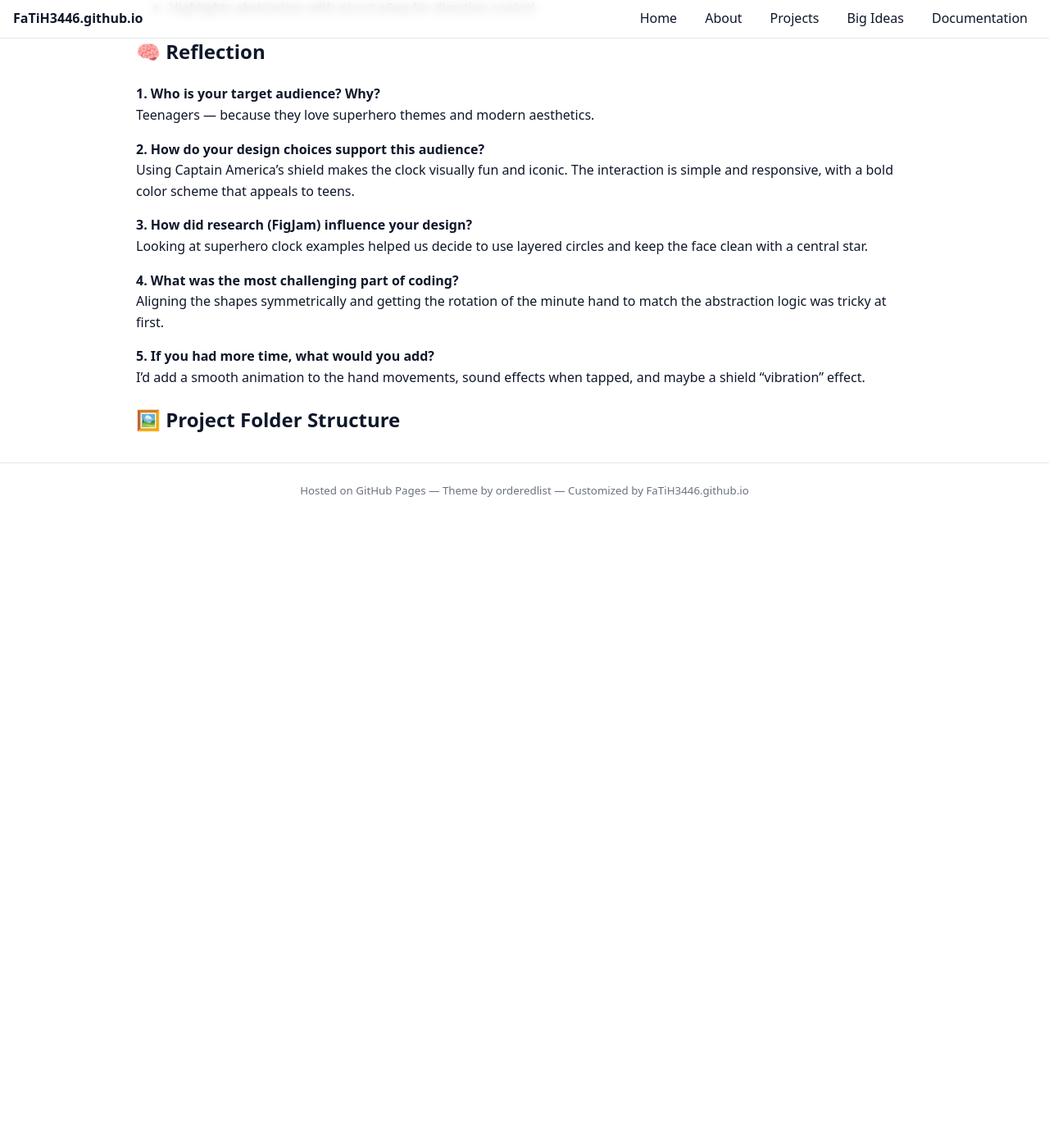
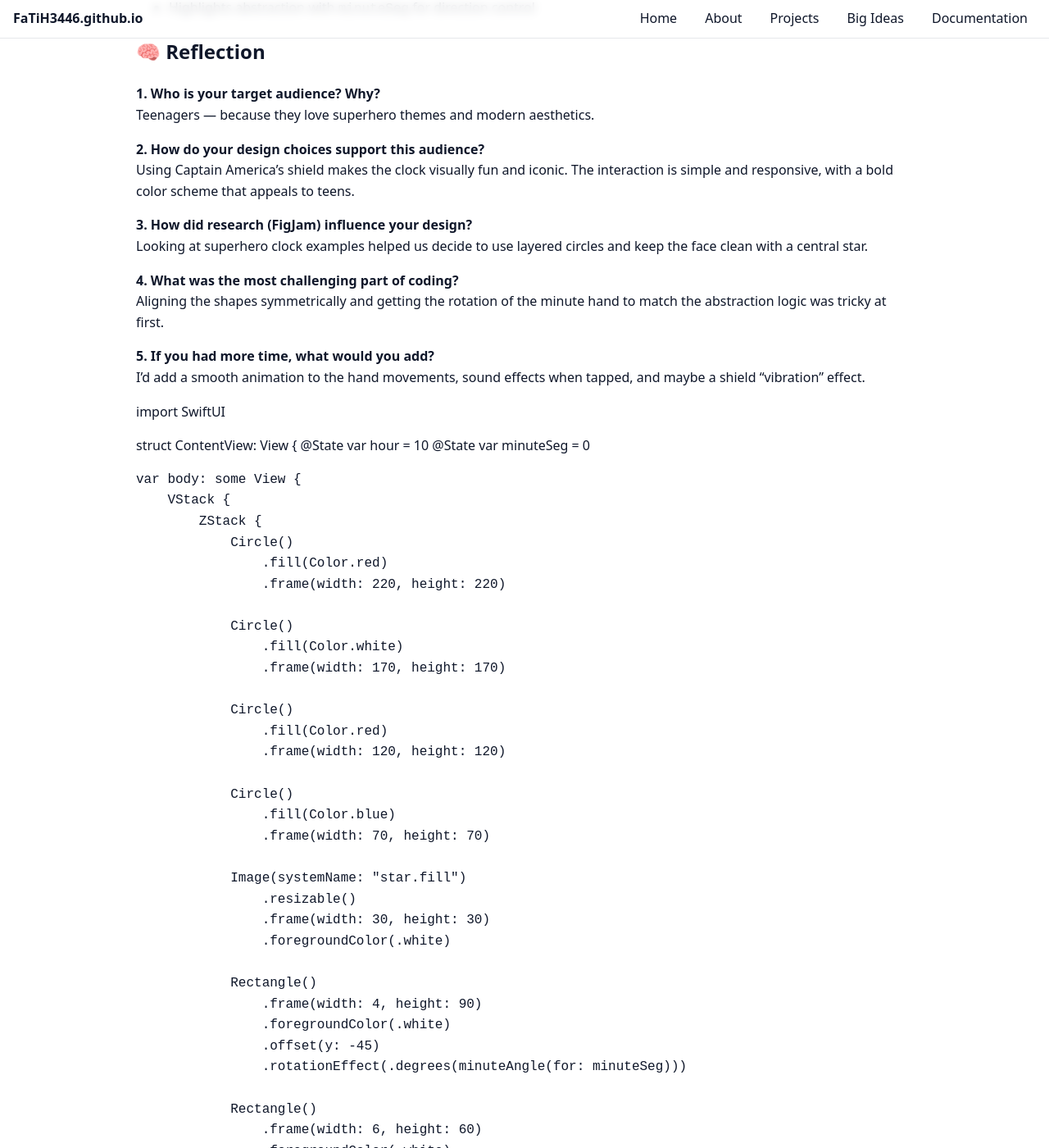
Before and after one commit to FaTiH3446/FaTiH3446.github.io, a Jekyll site: the page built from project.md, in a window 1280 px wide and 1400 px high, scrolled down 2958 px. Shown: the whole window at 82% size. Built offline with Jekyll 4.4.1, drawn with Linux system fonts in a browser that asks for light colours; before the commit the page ends 3588 px from its top, so only the background shows below that; some of the changed text lies outside the part shown.

Commit message:
Update project.md

```diff
--- a/project.md
+++ b/project.md
@@ -153,4 +153,77 @@ Aligning the shapes symmetrically and getting the rotation of the minute hand to
 **5. If you had more time, what would you add?**
 I’d add a smooth animation to the hand movements, sound effects when tapped, and maybe a shield “vibration” effect.
 
-## 🖼️ Project Folder Structure
+import SwiftUI
+
+struct ContentView: View {
+    @State var hour = 10
+    @State var minuteSeg = 0
+
+    var body: some View {
+        VStack {
+            ZStack {
+                Circle()
+                    .fill(Color.red)
+                    .frame(width: 220, height: 220)
+
+                Circle()
+                    .fill(Color.white)
+                    .frame(width: 170, height: 170)
+
+                Circle()
+                    .fill(Color.red)
+                    .frame(width: 120, height: 120)
+
+                Circle()
+                    .fill(Color.blue)
+                    .frame(width: 70, height: 70)
+
+                Image(systemName: "star.fill")
+                    .resizable()
+                    .frame(width: 30, height: 30)
+                    .foregroundColor(.white)
+
+                Rectangle()
+                    .frame(width: 4, height: 90)
+                    .foregroundColor(.white)
+                    .offset(y: -45)
+                    .rotationEffect(.degrees(minuteAngle(for: minuteSeg)))
+
+                Rectangle()
+                    .frame(width: 6, height: 60)
+                    .foregroundColor(.white)
+                    .offset(y: -30)
+
+                Circle()
+                    .fill(Color.white)
+                    .frame(width: 14, height: 14)
+            }
+            .onTapGesture {
+                minuteSeg += 1
+                if minuteSeg == 4 {
+                    minuteSeg = 0
+                    hour += 1
+                }
+                if hour == 24 {
+                    hour = 0
+                }
+            }
+            .padding()
+
+            Text("\(hour):00")
+                .font(.title)
+                .bold()
+                .foregroundColor(.primary)
+        }
+    }
+
+    func minuteAngle(for segment: Int) -> Double {
+        switch segment {
+        case 0: return 0
+        case 1: return 90
+        case 2: return 180
+        case 3: return 270
+        default: return 0
+        }
+    }
+}
```
